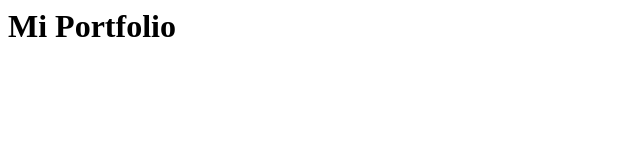
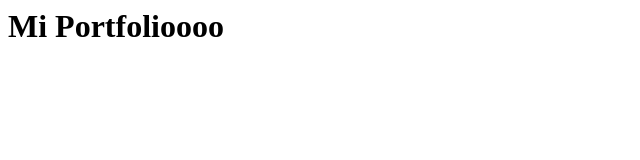
Before and after one commit to ninaxavier/PortfolioFront, a plain HTML site: page index.html in a window 1280 px wide. Shown: the full height of the page, 0-640 px from the left. Drawn offline with Linux system fonts and the light colour scheme.

Commit message:
Cambio test

```diff
--- a/index.html
+++ b/index.html
@@ -1,3 +1,3 @@
-<h1>Mi Portfolio
+<h1>Mi Portfolioooo
 
 </h1>
```
